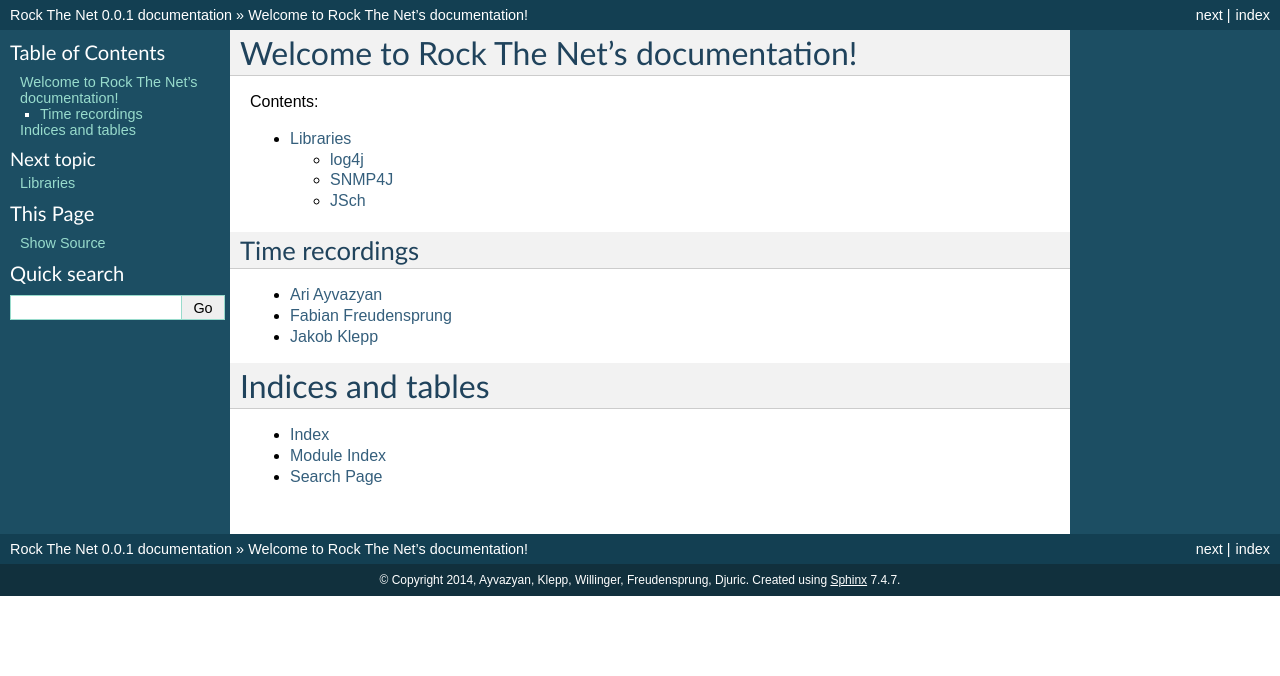
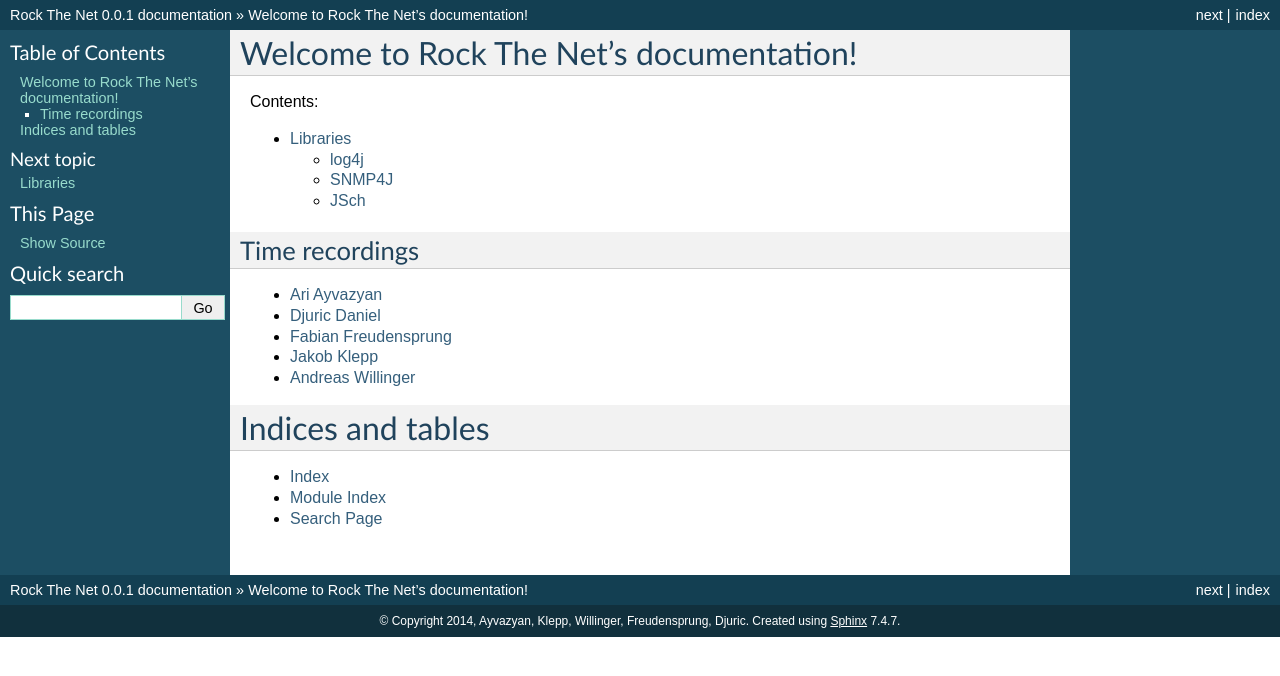
Before and after one commit to aayvazyan-tgm/RouterManagementProject_RockTheNet, a Sphinx documentation site: the page built from docs/index.rst, in a window 1280 px wide. Shown: the top 676 px of the page. Built offline with Sphinx 7.4.7, drawn with Linux system fonts in a browser that asks for light colours.

Commit message:
added timerecording_djuric and timerecording_willinger to index

```diff
--- a/docs/index.rst
+++ b/docs/index.rst
@@ -20,8 +20,10 @@ Time recordings
    :maxdepth: 2
 
    timerecording_ayvazyan
+   timerecording_djuric
    timerecording_freudensprung
    timerecording_klepp
+   timerecording_willinger
 
 
 Indices and tables
```
